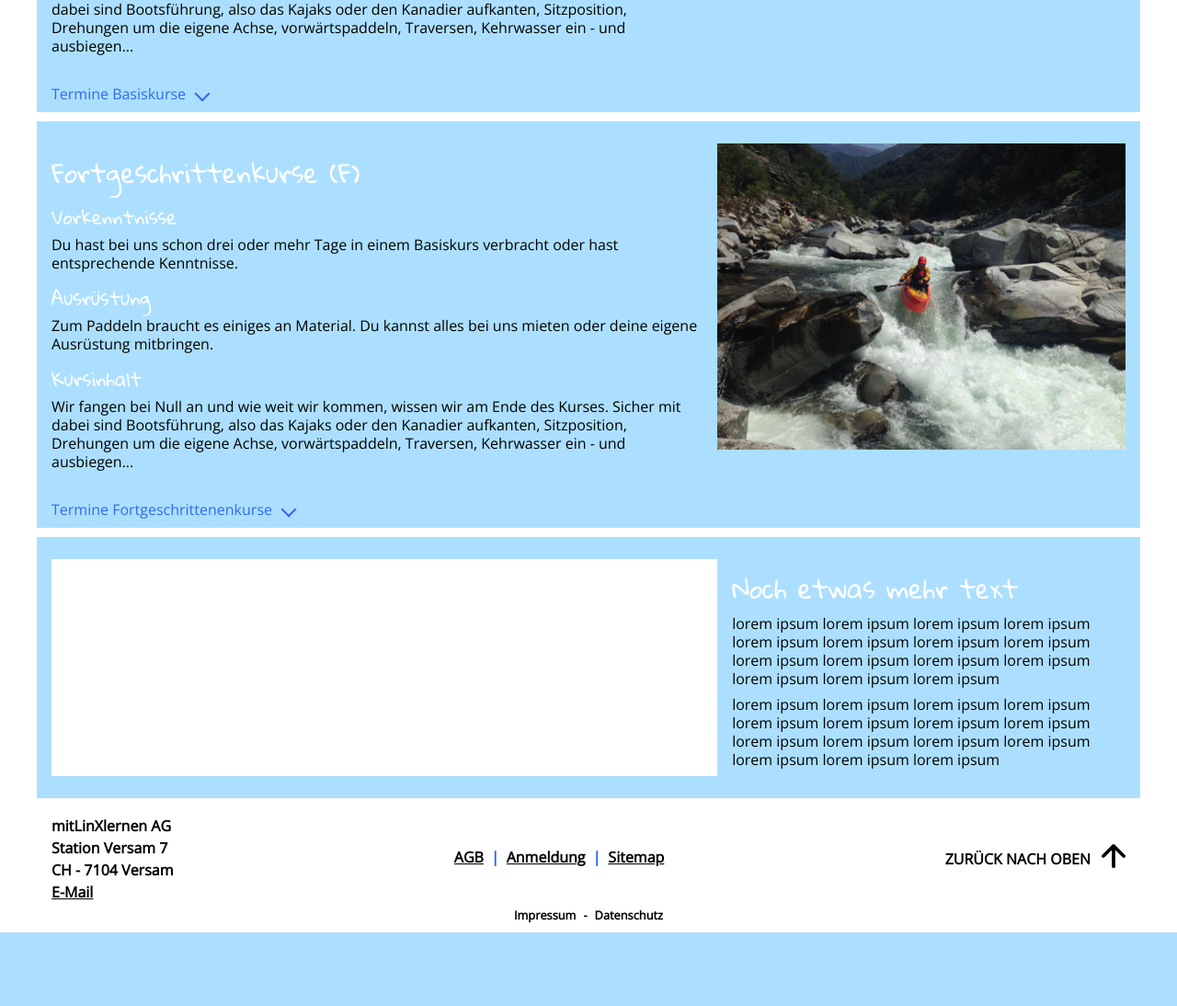
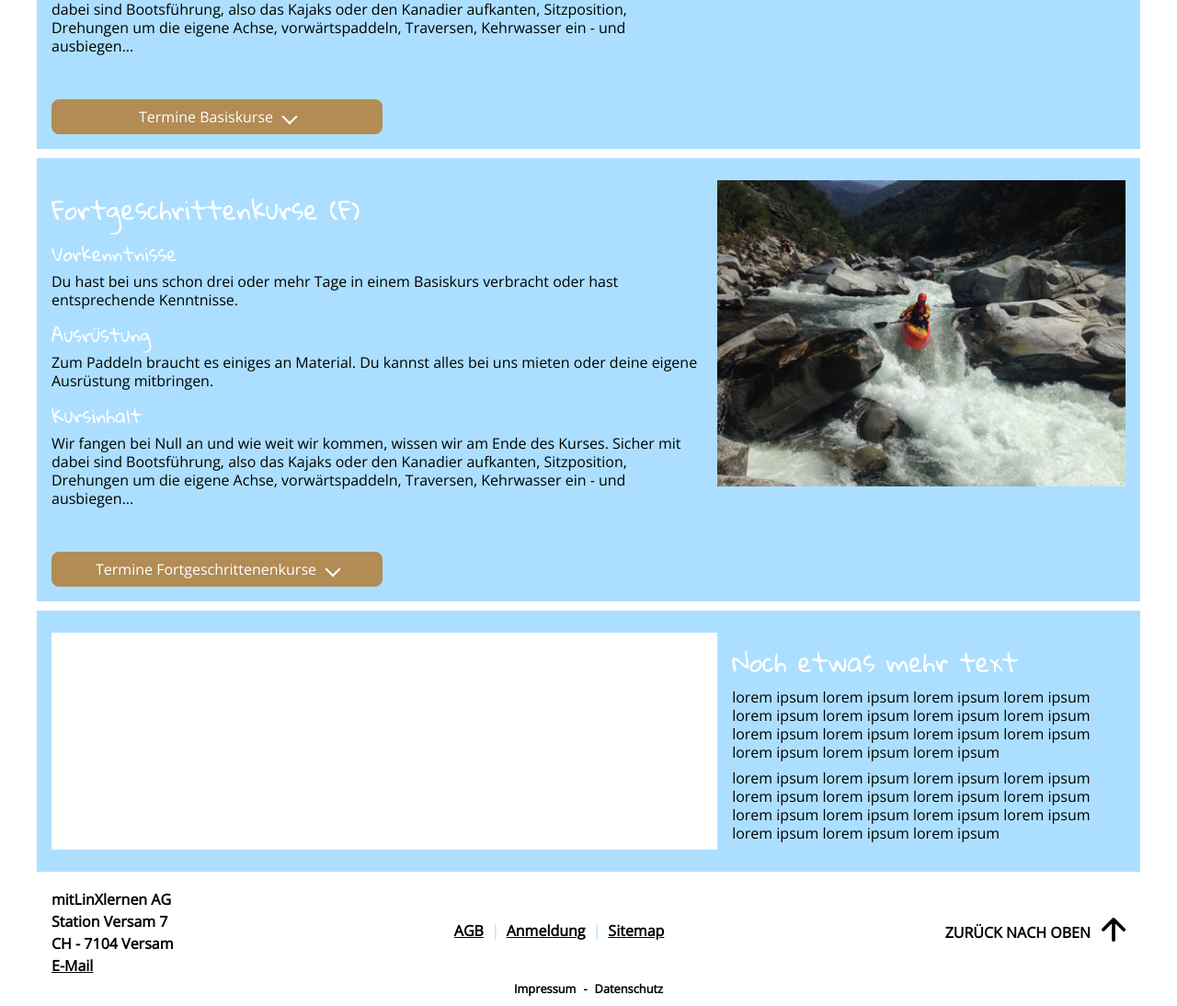
Before and after one commit to TomFrey/joy-of-whitewater, a PHP site: page /kanukurse.html in a window 1280 px wide. Shown: the part 835-1929 px from the top of the page at 92% size. Before the commit the page ends 1849 px from the top, so only its background shows below. Run offline with PHP 8.4, Linux system fonts and the light colour scheme; some libraries are stand-ins or nearby versions.

Commit message:
Button für die Kursdaten besser sichtbar gemacht.

```diff
--- a/src/assets/css/main.css
+++ b/src/assets/css/main.css
@@ -409,7 +409,7 @@
   font-family: "Open Sans", "Arial", "sans-serif";
   font-size: 16px;
   line-height: 32px;
-  background-color: #ACDFFF;
+  background-color: #c6e9ff;
   display: flex;
   flex-flow: row nowrap;
   text-decoration: none; }
@@ -459,7 +459,7 @@
   .course-list {
     padding: 8px 16px; }
   .course-list-item:hover {
-    background-color: #46b8ff; }
+    background-color: #acdfff; }
   .course-item__duration-wrapper {
     border-right: 3px solid #6795B2;
     display: block;
@@ -605,7 +605,7 @@
     display: flex;
     flex-flow: row nowrap; }
     .footer-links__agb__list li:not(:last-of-type):after {
-      color: #1E61FF;
+      color: #C5E9FF;
       content: '|';
       margin: 0 8px; }
   .agb-list__item {
@@ -636,7 +636,7 @@
     padding-right: 12px; } }
 
 .anmeldung {
-  background-color: #0B3CB2;
+  background-color: #6795B2;
   display: flex;
   flex-flow: column nowrap;
   padding: 16px 16px;
@@ -650,12 +650,12 @@
   margin-top: 16px; }
 
 .anmeldung__links {
-  background-color: #0B3CB2;
+  background-color: #6795B2;
   width: 100%;
   height: 100%; }
 
 .anmeldung__rechts {
-  background-color: #0B3CB2;
+  background-color: #6795B2;
   width: 100%;
   height: 100%; }
 
@@ -674,7 +674,7 @@
   font-family: "Open Sans", "Arial", "sans-serif";
   font-size: 16px;
   line-height: 32px;
-  background-color: #1E61FF;
+  background-color: #C5E9FF;
   border: none;
   width: 100%; }
 
@@ -743,7 +743,7 @@
   font-family: "Open Sans", "Arial", "sans-serif";
   font-size: 16px;
   line-height: 32px;
-  background-color: #1E61FF;
+  background-color: #C5E9FF;
   border: none;
   color: #000000;
   display: block;
@@ -856,24 +856,24 @@
     height: 57px; } }
 
 .open-drawer {
-  background-color: #ACDFFF;
-  bottom: 0;
-  display: inline-block;
-  padding: 0px 10px 10px 8px; }
+  background-color: #B28B55;
+  bottom: 0; }
 
 .open-drawer-wrapper {
   align-items: baseline;
-  color: #316af2;
+  color: #ffffff;
   display: flex;
   flex-flow: row nowrap;
+  justify-content: center;
+  padding: 8px 0px;
   text-decoration: none; }
 
 .open-drawer-wrapper__label {
   pointer-events: none; }
 
 .open-drawer-wrapper__icon {
-  border-bottom: 2px solid #316af2;
-  border-right: 2px solid #316af2;
+  border-bottom: 2px solid #ffffff;
+  border-right: 2px solid #ffffff;
   height: 12px;
   margin-left: 12px;
   pointer-events: none;
@@ -888,12 +888,17 @@
 /* ab hier für desktop */
 @media screen and (min-width: 740px) {
   .open-drawer {
-    padding: 0px 10px 10px 16px; }
-  .open-drawer-wrapper:hover {
-    color: #0B3CB2; }
-    .open-drawer-wrapper:hover .open-drawer-wrapper__icon {
-      border-bottom: 2px solid #0B3CB2;
-      border-right: 2px solid #0B3CB2; } }
+    border: 1px solid #B28B55;
+    border-radius: 8px;
+    margin: 16px 16px;
+    width: 30%; }
+  .open-drawer:hover {
+    background-color: #ffffff; }
+    .open-drawer:hover .open-drawer-wrapper {
+      color: #B28B55; }
+      .open-drawer:hover .open-drawer-wrapper .open-drawer-wrapper__icon {
+        border-bottom: 2px solid #B28B55;
+        border-right: 2px solid #B28B55; } }
 
 .general-button {
   font-family: "Open Sans", "Arial", "sans-serif";
--- a/src/scss/_specifications.scss
+++ b/src/scss/_specifications.scss
@@ -1,10 +1,12 @@
 /*** colors ***/
 
 $baseColor1: #ACDFFF; //0B3CB2  //25C8FF  //8DDFFF   //ACDFFF
-$baseColor2: #0B3CB2; //3873FF
-$baseColor3: #1E61FF;
+$baseColor2: #6795B2; //3873FF
+$baseColor3: #C5E9FF;
 $complimentaryColor1: #ffffff;
 $complimentaryColor2: #000000;
+$complimentaryColor3: #FFDCAC;
+$complimentaryColor4: #B28B55;
 
 $baseColor2Light: lighten($baseColor2, 20%);
 
@@ -21,11 +23,14 @@
 
 
 //colors _text-container-drawer
-$color-drawer-buttonToOpenDrawer: $baseColor1;
+$color-drawer-buttonToOpenDrawer: $complimentaryColor4;
+$color-drawer-buttonToOpenDrawer-hover: $complimentaryColor1;
+$color-drawer-buttonToOpenDrawerText: $complimentaryColor1;
+$color-drawer-buttonToOpenDrawerText-hover: $complimentaryColor4;
 $color-drawer-text: #000000;
-$color-drawer-background-drawer: #6795B2;
-$color-drawer-background-dateTable: $baseColor1;
-$color-drawer-background-dateTable-hover: darken($baseColor1, 20%);
+$color-drawer-background-drawer: $baseColor2;
+$color-drawer-background-dateTable: lighten($baseColor1, 5%);
+$color-drawer-background-dateTable-hover: darken($baseColor1, 0%);
 
 
 //colors navigation
--- a/src/scss/buttons/_open-drawer.scss
+++ b/src/scss/buttons/_open-drawer.scss
@@ -1,15 +1,19 @@
 .open-drawer{
   	background-color: $color-drawer-buttonToOpenDrawer;
   	bottom: 0;
-  display: inline-block;
-  padding: 0px 10px 10px $basicWidth;
+  //	display: flex;
+	//justify-content: center;
+  //	padding: $basicHeight 0px;
+//	width: 100%;
 }
 
 .open-drawer-wrapper{
   	align-items: baseline;
-  color: $baseColor2Light;
+  	color: $color-drawer-buttonToOpenDrawerText;
   	display: flex;
   	flex-flow: row nowrap;
+	justify-content: center;
+	padding: $basicHeight 0px;
   	text-decoration: none;
 }
 
@@ -18,8 +22,8 @@
 }
 
 .open-drawer-wrapper__icon{
-  border-bottom: 2px solid $baseColor2Light;
-  border-right: 2px solid $baseColor2Light;
+  border-bottom: 2px solid $color-drawer-buttonToOpenDrawerText;
+  border-right: 2px solid $color-drawer-buttonToOpenDrawerText;
   height: 12px;
   margin-left: 12px;
 	pointer-events: none;
@@ -38,16 +42,24 @@
 /* ab hier für desktop */
 @media screen and (min-width: 740px) { //wenn Bildschirm grösser 740 px gross ist, dann...
 
+
 	.open-drawer{
-    padding: 0px 10px 10px 2*$basicWidth;
+		border: 1px solid $complimentaryColor4;
+	  	border-radius: $basicHeight;
+		margin: 2*$basicWidth 2*$basicHeight;
+		width: 30%;
   	}
 
-  .open-drawer-wrapper:hover{
-    color: $baseColor2;
+	.open-drawer:hover{
+		background-color: $color-drawer-buttonToOpenDrawer-hover;
+
+		.open-drawer-wrapper{
+			color: $color-drawer-buttonToOpenDrawerText-hover;
 
 			.open-drawer-wrapper__icon{
-      border-bottom: 2px solid $baseColor2;
-      border-right: 2px solid $baseColor2;
+				border-bottom: 2px solid $color-drawer-buttonToOpenDrawerText-hover;
+				border-right: 2px solid $color-drawer-buttonToOpenDrawerText-hover;
 			}
 		}
 	}
+}
```
Lines whose indentation alone changed are shown as unchanged.
